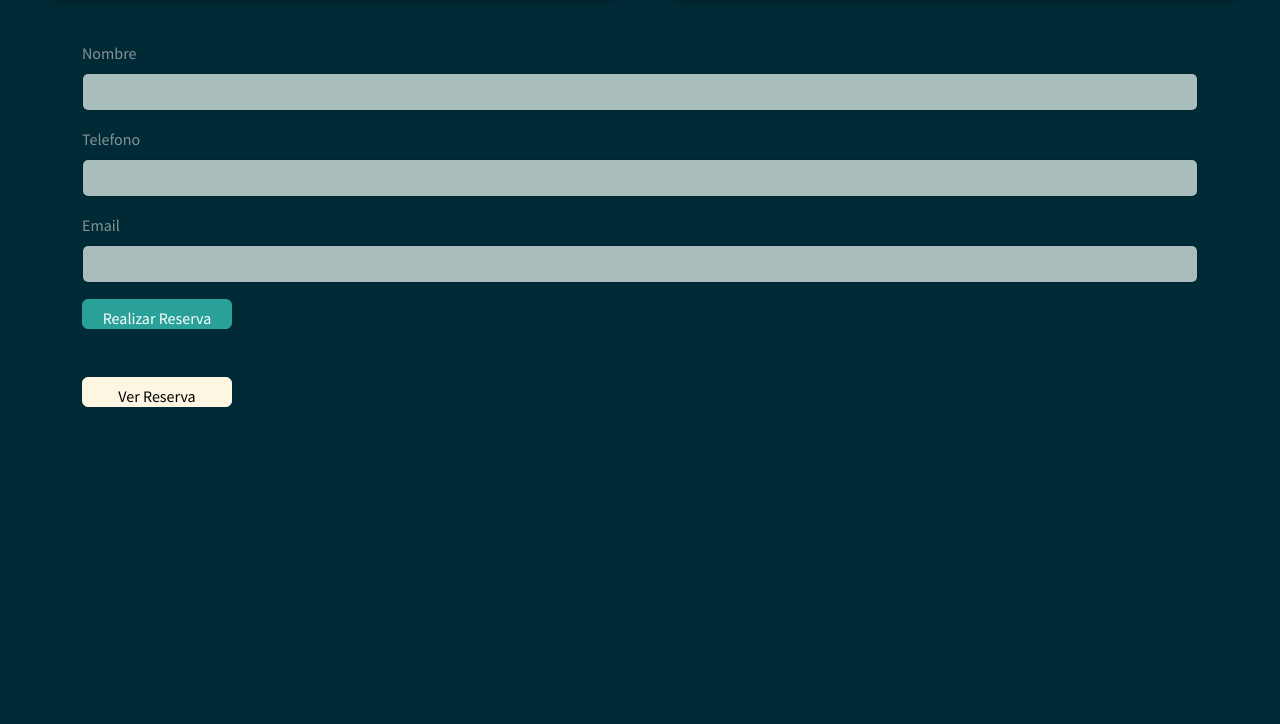
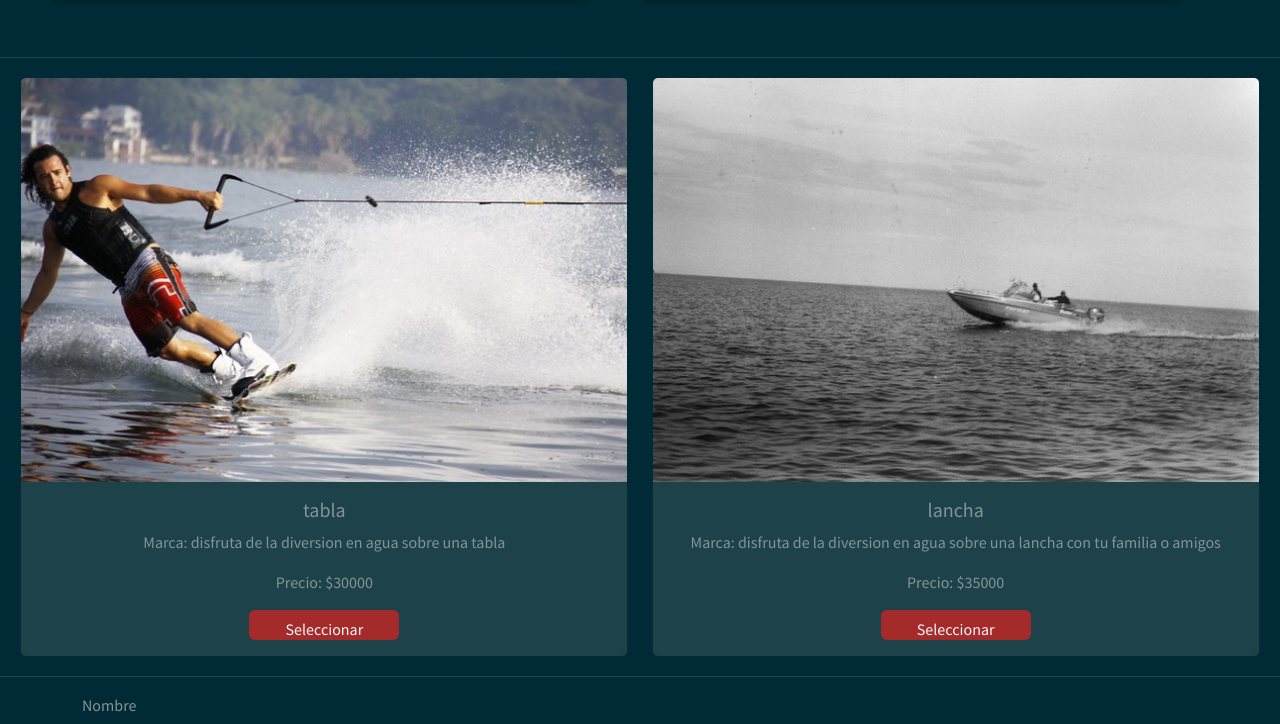
Before and after one commit to JohnCarlosTumal/segundaEntrega, a plain HTML site: page index.html in a window 1280 px wide. Shown: the part 912-1636 px from the top of the page. Before the commit the page ends 1343 px from the top, so only its background shows below. Drawn offline with nearby package versions, Linux system fonts and the light colour scheme; some packages are replaced by stand-ins of ours; a script that the page names is missing.

Commit message:
fetch agregado

```diff
--- a/css/main.css
+++ b/css/main.css
@@ -9,6 +9,11 @@ span {
 }
 
 .span1{
+    display: block;
+    margin: 10px;
+}
+
+.span2{
     display: block;
     margin: 10px;
 }
@@ -115,3 +120,19 @@ button{
 
 
     }
+
+.btn{
+    color: rgb(248, 247, 247);
+    background-color: brown;
+    width: 150px;
+    height: 30px;
+}
+
+#divFetch{
+display: flex;
+justify-content: space-evenly;
+    }
+
+    .card{
+        text-align: center;
+    }
--- a/index.html
+++ b/index.html
@@ -87,8 +87,22 @@
             </div>
         </div>
 
+        <hr>
+        <br>
+
+
+    <!-- ---------------------------------------------- -->
+
+
+
 
     </main>
+
+    <hr>
+
+    <div id="divFetch"></div>
+
+    <hr>
 
     <div class="container">
         <form id="idForm">
--- /dev/null
+++ b/json/actividades.json
@@ -0,0 +1,16 @@
+[
+    {
+        "img": "esqui.jpg",
+        "actividad": "tabla",
+        "descripcion": "disfruta de la diversion en agua sobre una tabla",
+        "costo": "30000"
+    },
+
+
+    {
+        "img": "lancha4.jpg",
+        "actividad": "lancha",
+        "descripcion": "disfruta de la diversion en agua sobre una lancha con tu familia o amigos",
+        "costo": "35000"
+    }
+]
--- a/script.js
+++ b/script.js
@@ -62,6 +62,8 @@ function mostrarCarritoDos() {
 
 
 
+// -----EVENTO BOTON ----
+
 boton.addEventListener('click', () => {
     mostrarCarritoUno()
     Toastify({
@@ -81,6 +83,9 @@ boton.addEventListener('click', () => {
         }
     }).showToast();
 })
+
+
+// -----EVENTO BOTON ----
 
 botonDos.addEventListener('click', () => {
     mostrarCarritoDos()
@@ -102,6 +107,7 @@ botonDos.addEventListener('click', () => {
 })
 
 
+// -----EVENTO BOTON ----
 botonTareas.addEventListener('click', () => {
     const tarStorage = JSON.parse(localStorage.getItem('reservas'))
 
@@ -130,4 +136,29 @@ botonTareas.addEventListener('click', () => {
             console.log(`${reserva.nombre} Eliminada`)
         })
     })
+
 })
+
+
+//--------------------FETCH ------------------------------------
+
+const divFetch = document.getElementById("divFetch")
+
+fetch('./json/actividades.json')
+.then(response => response.json() )
+.then(actividades => {
+    actividades.forEach((actividad, indice) =>{
+        divFetch.innerHTML += `
+        <div class="card" id="producto${indice}" style="width: 38rem;margin:3px;">
+        <img src="./img/${actividad.img}" class="card-img-top" alt="...">
+            <div class="card-body">
+                <h5 class="card-title">${actividad.actividad}</h5>
+                <p class="card-text">Marca: ${actividad.descripcion}</p>
+                <p class="card-text">Precio: $${actividad.costo}</p>
+
+                <button class="btn">Seleccionar</button>
+            </div>
+        </div>
+        `
+    })
+})
```
